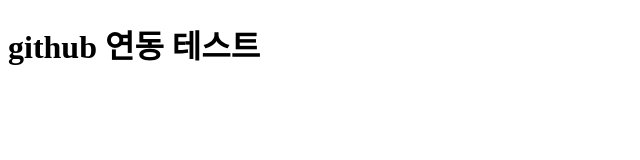
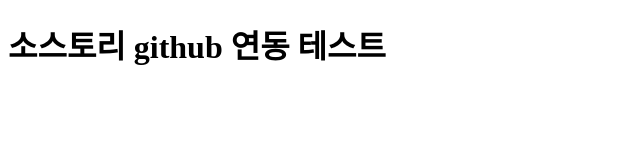
Before and after one commit to jungenjin/git_final, a plain HTML site: page index.html in a window 1280 px wide. Shown: the whole page, without its empty margins (0-640 px from the left). Drawn offline with Linux system fonts and the light colour scheme.

Commit message:
surcethree commit

```diff
--- a/index.html
+++ b/index.html
@@ -9,6 +9,6 @@
       <title>github 연동 테스트</title>
    </head>
    <body>
-      <h1>github 연동 테스트</h1>
+      <h1>소스토리 github 연동 테스트</h1>
    </body>
 </html>
```
